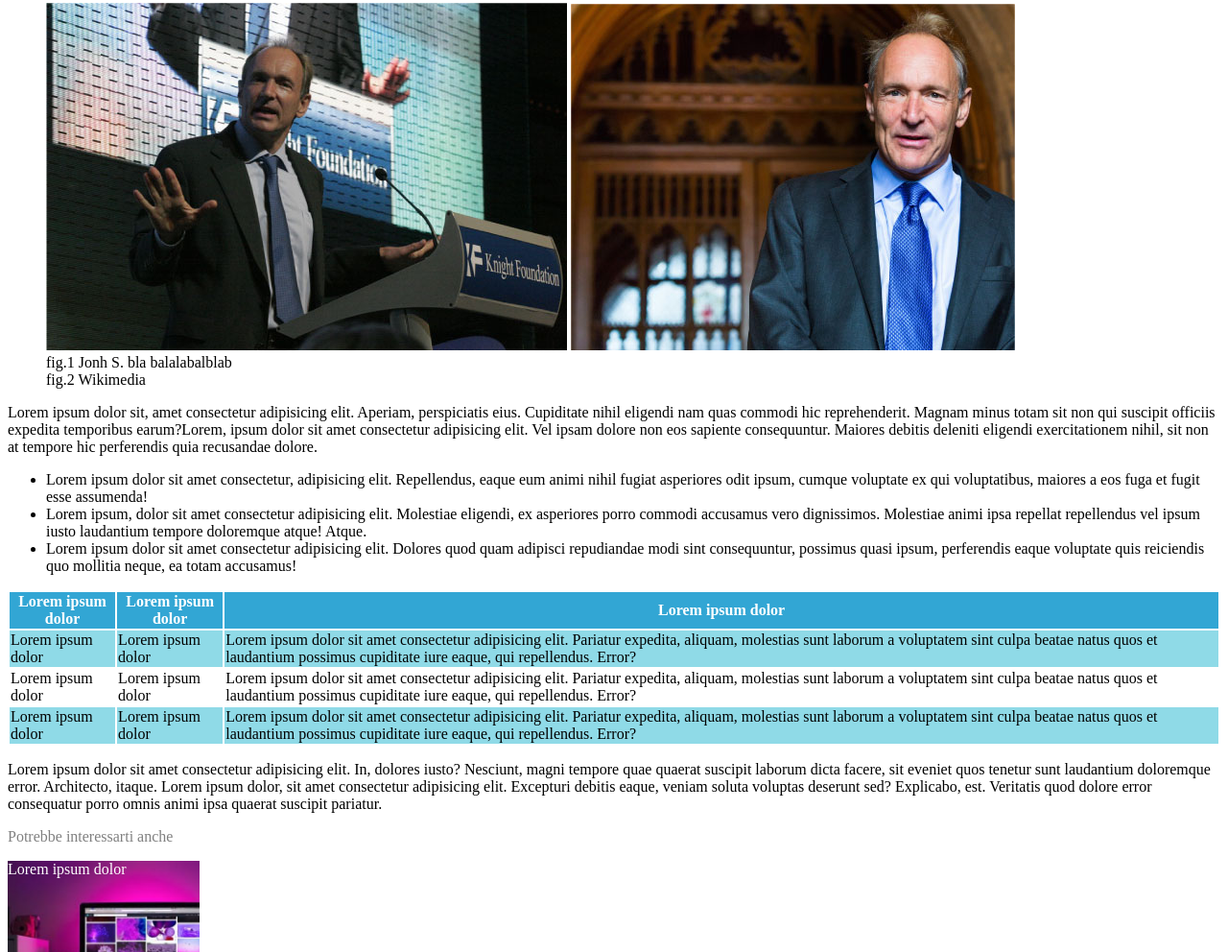
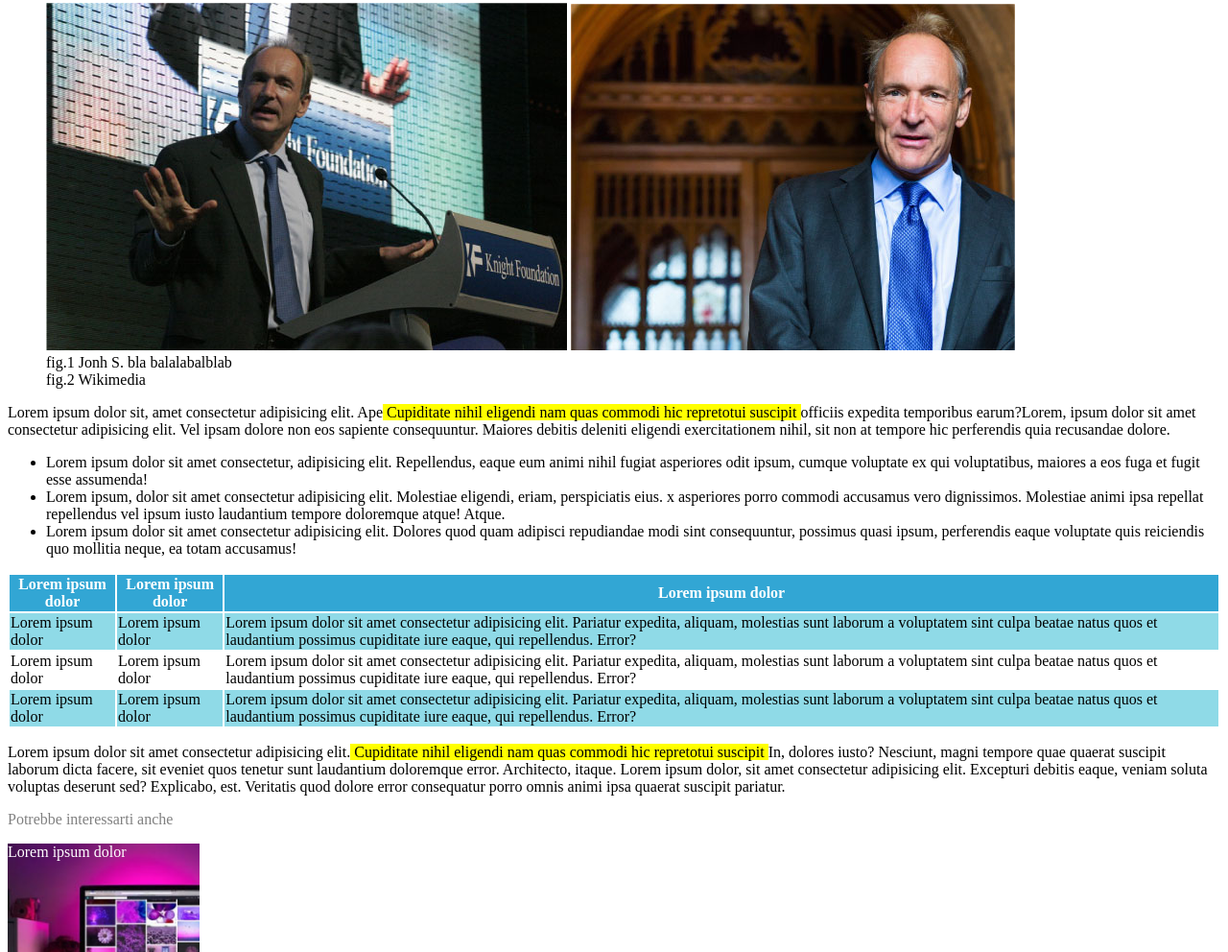
Before and after one commit to Riccarpa/html-css-booleaner, a plain HTML site: page index.html in a window 1280 px wide. Shown: the part 308-1300 px from the top of the page at 96% size. Drawn offline with Linux system fonts and the light colour scheme.

Commit message:
added background text highlighted

```diff
--- a/index.html
+++ b/index.html
@@ -24,10 +24,10 @@
             </figure>
         </section>
         <article>
-            <p>Lorem ipsum dolor sit, amet consectetur adipisicing elit. Aperiam, perspiciatis eius. Cupiditate nihil eligendi nam quas commodi hic reprehenderit. Magnam minus totam sit non qui suscipit officiis expedita temporibus earum?Lorem, ipsum dolor sit amet consectetur adipisicing elit. Vel ipsam dolore non eos sapiente consequuntur. Maiores debitis deleniti eligendi exercitationem nihil, sit non at tempore hic perferendis quia recusandae dolore.</p>
+            <p>Lorem ipsum dolor sit, amet consectetur adipisicing elit. Ape<span class="yellow"> Cupiditate nihil eligendi nam quas commodi hic repretotui suscipit </span>officiis expedita temporibus earum?Lorem, ipsum dolor sit amet consectetur adipisicing elit. Vel ipsam dolore non eos sapiente consequuntur. Maiores debitis deleniti eligendi exercitationem nihil, sit non at tempore hic perferendis quia recusandae dolore.</p>
             <ul>
                 <li>Lorem ipsum dolor sit amet consectetur, adipisicing elit. Repellendus, eaque eum animi nihil fugiat asperiores odit ipsum, cumque voluptate ex qui voluptatibus, maiores a eos fuga et fugit esse assumenda!</li>
-                <li>Lorem ipsum, dolor sit amet consectetur adipisicing elit. Molestiae eligendi, ex asperiores porro commodi accusamus vero dignissimos. Molestiae animi ipsa repellat repellendus vel ipsum iusto laudantium tempore doloremque atque! Atque.</li>
+                <li>Lorem ipsum, dolor sit amet consectetur adipisicing elit. Molestiae eligendi, eriam, perspiciatis eius. x asperiores porro commodi accusamus vero dignissimos. Molestiae animi ipsa repellat repellendus vel ipsum iusto laudantium tempore doloremque atque! Atque.</li>
                 <li>Lorem ipsum dolor sit amet consectetur adipisicing elit. Dolores quod quam adipisci repudiandae modi sint consequuntur, possimus quasi ipsum, perferendis eaque voluptate quis reiciendis quo mollitia neque, ea totam accusamus!</li>
             </ul>
             <table>
@@ -56,7 +56,7 @@
                     </tr>
                 </tbody>
             </table>
-            <p>Lorem ipsum dolor sit amet consectetur adipisicing elit. In, dolores iusto? Nesciunt, magni tempore quae quaerat suscipit laborum dicta facere, sit eveniet quos tenetur sunt laudantium doloremque error. Architecto, itaque. Lorem ipsum dolor, sit amet consectetur adipisicing elit. Excepturi debitis eaque, veniam soluta voluptas deserunt sed? Explicabo, est. Veritatis quod dolore error consequatur porro omnis animi ipsa quaerat suscipit pariatur.</p>
+            <p>Lorem ipsum dolor sit amet consectetur adipisicing elit.<span class="yellow"> Cupiditate nihil eligendi nam quas commodi hic repretotui suscipit </span> In, dolores iusto? Nesciunt, magni tempore quae quaerat suscipit laborum dicta facere, sit eveniet quos tenetur sunt laudantium doloremque error. Architecto, itaque. Lorem ipsum dolor, sit amet consectetur adipisicing elit. Excepturi debitis eaque, veniam soluta voluptas deserunt sed? Explicabo, est. Veritatis quod dolore error consequatur porro omnis animi ipsa quaerat suscipit pariatur.</p>
         </article>
 
     </main>
--- a/style.css
+++ b/style.css
@@ -28,6 +28,9 @@ h1{
 #booleaners{
     color: lightseagreen;
 }
+.yellow{
+    background-color: yellow;
+}
 thead{
     background-color: rgb(50, 166, 212);
     color: white;
```
